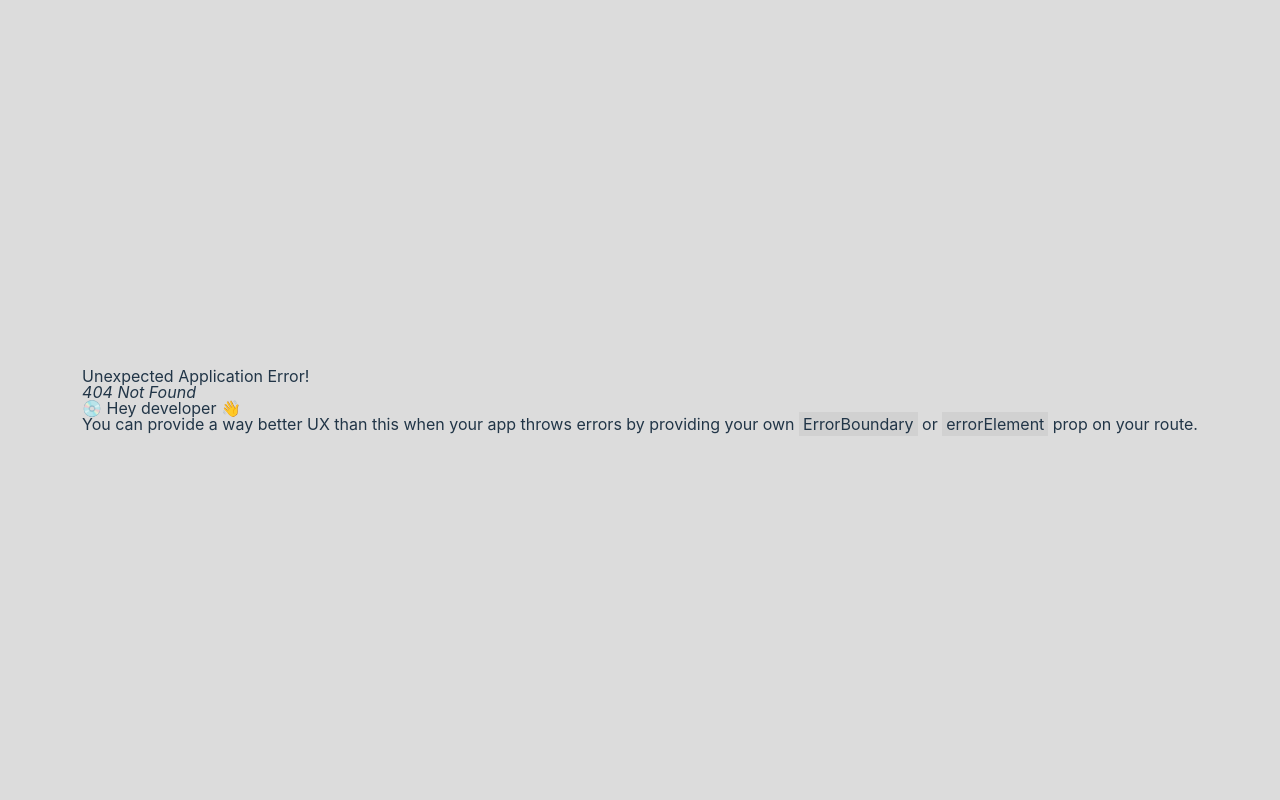
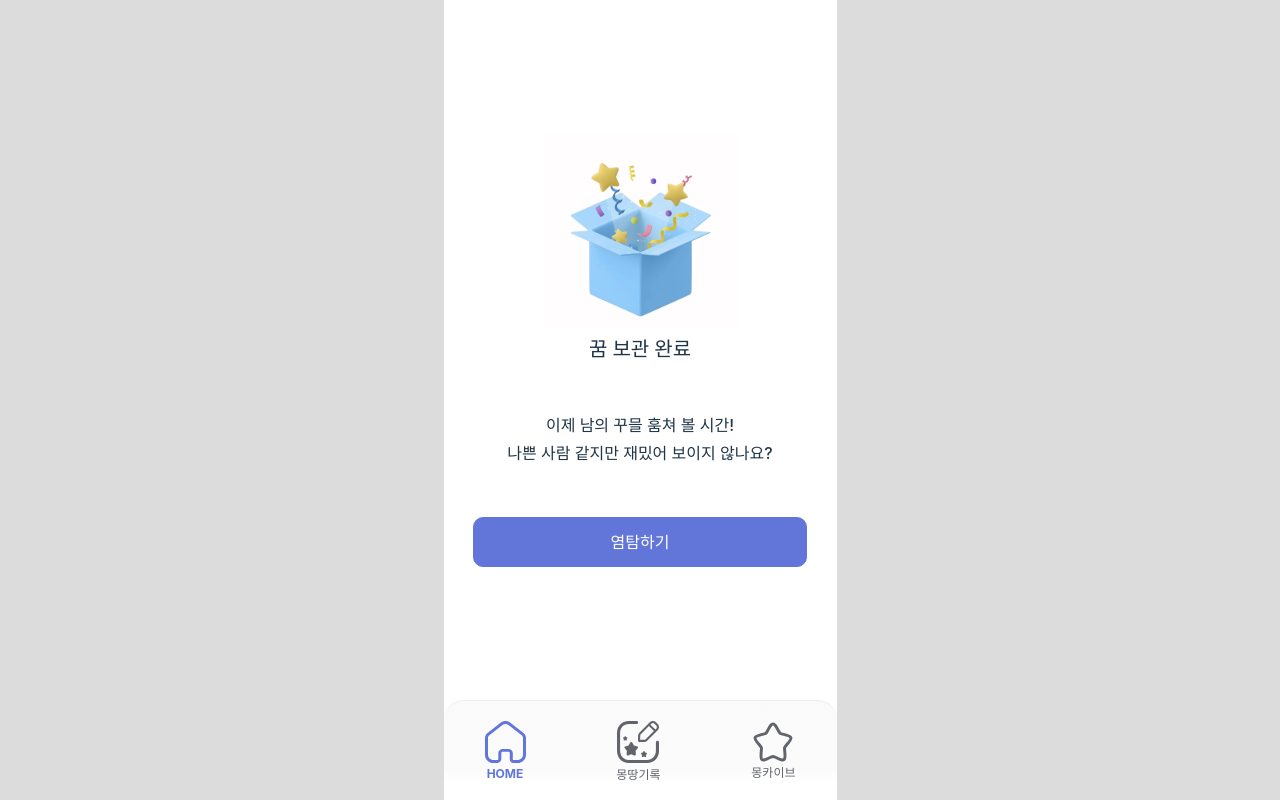
Before and after one commit to UMC-I/FE, a React (Vite) app: page /success in a window 1280 px wide. Before the commit this address had no page. Built offline with nearby package versions, Linux system fonts and the light colour scheme.

Commit message:
feat: 꿈 작성 성공 페이지 추가

```diff
--- a/src/app/routes/Router.tsx
+++ b/src/app/routes/Router.tsx
@@ -5,6 +5,7 @@ import { RecordPage } from "@pages/record/ui/RecordPage";
 import { MongchivePage } from "@pages/mongchive/ui/MongchivePage";
 import AuthLayout from "@app/layout/AuthLayout";
 import MainLayout from "@app/layout/MainLayout";
+import SuccessPage from "@pages/success/SuccessPage";
 
 export const router = createBrowserRouter([
   {
@@ -33,6 +34,10 @@ export const router = createBrowserRouter([
         path: "my",
         element: <MongchivePage />,
       },
+      {
+        path: "success",
+        element: <SuccessPage />,
+      },
     ],
   },
 ]);
--- /dev/null
+++ b/src/pages/success/SuccessPage.tsx
@@ -0,0 +1,28 @@
+import styled from "styled-components";
+import IconText from "./component/IconText";
+import Button from "@shared/ui/Button";
+import { useNavigate } from "react-router";
+import SmallText from "./component/Text";
+
+const SuccessPage = () => {
+  const navigate = useNavigate();
+
+  return (
+    <Container>
+      <IconText />
+      <SmallText />
+      <Button onClick={() => navigate("/")}>염탐하기</Button>
+    </Container>
+  );
+};
+
+export default SuccessPage;
+
+const Container = styled.div`
+  display: flex;
+  flex-direction: column;
+  justify-content: center;
+  align-items: center;
+  gap: 50px;
+  height: 100%;
+`;
--- /dev/null
+++ b/src/pages/success/component/IconText.tsx
@@ -0,0 +1,27 @@
+import SuccessIcon from "@shared/images/success.svg?react";
+import styled from "styled-components";
+
+const IconText = () => {
+  return (
+    <Container>
+      <SuccessIcon />
+      <Text>꿈 보관 완료</Text>
+    </Container>
+  );
+};
+
+export default IconText;
+
+const Container = styled.div`
+  display: flex;
+  flex-direction: column;
+  gap: 8px;
+`;
+
+const Text = styled.p`
+  text-align: center;
+  font-size: 20px;
+  font-style: normal;
+  font-weight: 600;
+  line-height: 24px; /* 120% */
+`;
--- /dev/null
+++ b/src/pages/success/component/Text.tsx
@@ -0,0 +1,25 @@
+import styled from "styled-components";
+
+const SmallText = () => {
+  return (
+    <Container>
+      <Text>이제 남의 꾸믈 훔쳐 볼 시간!</Text>
+      <Text>나쁜 사람 같지만 재밌어 보이지 않나요?</Text>
+    </Container>
+  );
+};
+
+export default SmallText;
+
+const Container = styled.div`
+  display: flex;
+  flex-direction: column;
+`;
+
+const Text = styled.p`
+  text-align: center;
+  font-size: 16px;
+  font-style: normal;
+  font-weight: 500;
+  line-height: 28px; /* 175% */
+`;
--- /dev/null
+++ b/src/shared/ui/Button.tsx
@@ -0,0 +1,35 @@
+import styled from "styled-components";
+import { ButtonHTMLAttributes, PropsWithChildren } from "react";
+
+interface IButtonProps extends ButtonHTMLAttributes<HTMLButtonElement> {
+  children: React.ReactNode;
+}
+
+const Button = ({
+  children,
+  onClick,
+  ...props
+}: PropsWithChildren<IButtonProps>) => {
+  return (
+    <ButtonStyle onClick={onClick} {...props}>
+      {children}
+    </ButtonStyle>
+  );
+};
+
+export default Button;
+
+const ButtonStyle = styled.button`
+  width: 334px;
+  height: 50px;
+  flex-shrink: 0;
+  border-radius: 10px;
+  border: 1px solid #6276d9;
+  background: #6276d9;
+  color: #fff;
+  text-align: center;
+  font-size: 16px;
+  font-style: normal;
+  font-weight: 600;
+  line-height: 24px;
+`;
```
Also changed, not shown: src/shared/images/success.svg (added).
